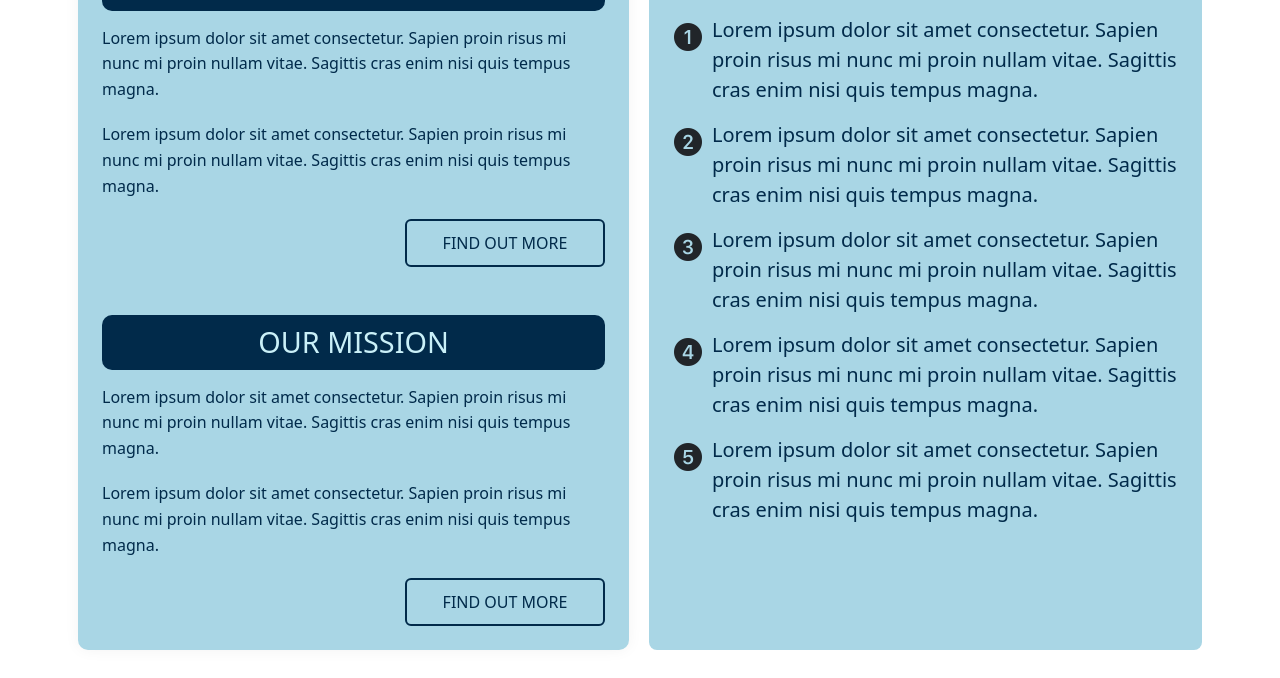
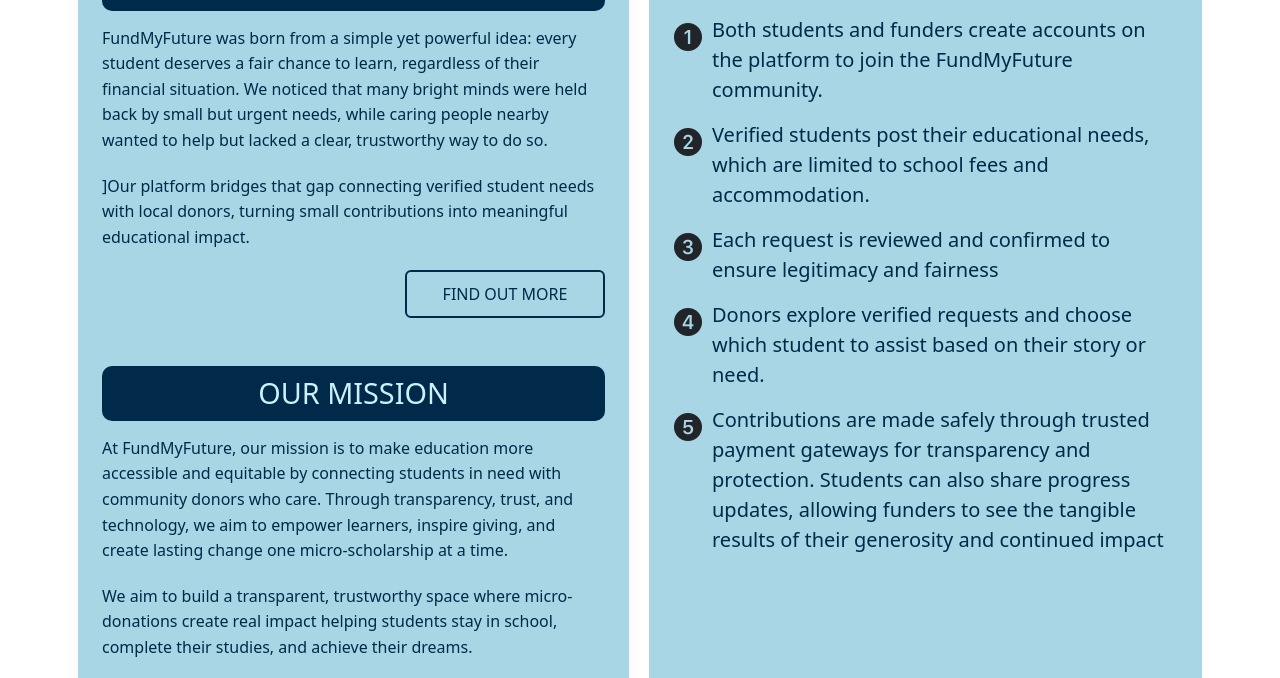
Before and after one commit to mignon-rossouw/IT-PROJECT, a website: page public/index.html in a window 1280 px wide. Shown: the part 1142-1820 px from the top of the page. Drawn offline with nearby package versions, Linux system fonts and the light colour scheme.

Commit message:
Update index.html
index.html website write-ups

```diff
--- a/public/index.html
+++ b/public/index.html
@@ -432,11 +432,11 @@
     <div class="col-sm p-4 custom-section">
       <h4 class="section-title text-center"> OUR STORY </h4>
         <p class="section-content">
-          Lorem ipsum dolor sit amet consectetur. Sapien proin risus mi nunc mi proin nullam vitae. Sagittis cras enim nisi quis tempus magna.
+          FundMyFuture was born from a simple yet powerful idea: every student deserves a fair chance to learn, regardless of their financial situation. We noticed that many bright minds were held back by small but urgent needs, while caring people nearby wanted to help but lacked a clear, trustworthy way to do so.
         </p>
 
       <p class="section-content">
-        Lorem ipsum dolor sit amet consectetur. Sapien proin risus mi nunc mi proin nullam vitae. Sagittis cras enim nisi quis tempus magna.
+  ]Our platform bridges that gap connecting verified student needs with local donors, turning small contributions into meaningful educational impact.
       </p>
         <a href="about.html" style="float: right;">
           <button type="button" class="btn btn-outline-primary section-button">
@@ -449,11 +449,12 @@
 <!-- Our Mission -->
       <h4 class="section-title text-center"> OUR MISSION </h4>
         <p class="section-content">
-          Lorem ipsum dolor sit amet consectetur. Sapien proin risus mi nunc mi proin nullam vitae. Sagittis cras enim nisi quis tempus magna.
+
+At FundMyFuture, our mission is to make education more accessible and equitable by connecting students in need with community donors who care. Through transparency, trust, and technology, we aim to empower learners, inspire giving, and create lasting change one micro-scholarship at a time.
         </p>
 
         <p class="section-content">
-          Lorem ipsum dolor sit amet consectetur. Sapien proin risus mi nunc mi proin nullam vitae. Sagittis cras enim nisi quis tempus magna.
+          We aim to build a transparent, trustworthy space where micro-donations create real impact helping students stay in school, complete their studies, and achieve their dreams.
         </p>
         <a href="about.html" style="float: right;">
           <button type="button" class="btn btn-outline-primary section-button">
@@ -468,27 +469,27 @@
 
       <div class="step">
         <i class="bi bi-1-circle-fill fs-3"></i>
-        <span> Lorem ipsum dolor sit amet consectetur. Sapien proin risus mi nunc mi proin nullam vitae. Sagittis cras enim nisi quis tempus magna.  </span>
+        <span> Both students and funders create accounts on the platform to join the FundMyFuture community.  </span>
       </div>
 
       <div class="step">
         <i class="bi bi-2-circle-fill fs-3"></i>
-        <span>Lorem ipsum dolor sit amet consectetur. Sapien proin risus mi nunc mi proin nullam vitae. Sagittis cras enim nisi quis tempus magna. </span>
+        <span> Verified students post their educational needs, which are limited to school fees and accommodation. </span>
       </div>
 
       <div class="step">
         <i class="bi bi-3-circle-fill fs-3"></i>
-        <span>Lorem ipsum dolor sit amet consectetur. Sapien proin risus mi nunc mi proin nullam vitae. Sagittis cras enim nisi quis tempus magna. </span>
+        <span> Each request is reviewed and confirmed to ensure legitimacy and fairness </span>
       </div>
 
       <div class="step">
         <i class="bi bi-4-circle-fill fs-3"></i>
-        <span>Lorem ipsum dolor sit amet consectetur. Sapien proin risus mi nunc mi proin nullam vitae. Sagittis cras enim nisi quis tempus magna. </span>
+        <span>  Donors explore verified requests and choose which student to assist based on their story or need. </span>
       </div>
 
       <div class="step">
         <i class="bi bi-5-circle-fill fs-3"></i>
-        <span>Lorem ipsum dolor sit amet consectetur. Sapien proin risus mi nunc mi proin nullam vitae. Sagittis cras enim nisi quis tempus magna. </span>
+        <span> Contributions are made safely through trusted payment gateways for transparency and protection. Students can also share progress updates, allowing funders to see the tangible results of their generosity and continued impact </span>
       </div>
 
     </div>
@@ -630,10 +631,10 @@
 </div>
 
 
-<!-- Sucess Stories -->
+<!-- Success Stories -->
  <div class="container mt-4">
  <!-- Title -->
-  <h2 class="section-title text-center">Sucess Stories</h2>
+  <h2 class="section-title text-center">Success Stories</h2>
 
   <!-- Cards -->
   <div class="container card-container">
@@ -645,7 +646,7 @@
           </div>
           <div class="card-body">
             <h5 class="sucess-title card-title"><b>Sucess Story Title</b></h5>
-            <p class="card-text">Lorem ipsum dolor sit amet consectetur. Sapien proin risus mi nunc mi proin nullam vitae. Sagittis cras enim nisi quis tempus magna. </p>
+            <p class="card-text"> Amy, a first-year engineering student, struggled to keep up with tuition payments. After sharing her story on FundMyFuture, she received full support for her outstanding school fees within two weeks. With the help of generous donors, Amy stayed in school and is now thriving academically. </p>
           </div>
         </div>
       </div>
@@ -656,7 +657,7 @@
           </div>
           <div class="card-body">
             <h5 class="card-title"><b>Sucess Story Title</b></h5>
-            <p class="card-text">Lorem ipsum dolor sit amet consectetur. Sapien proin risus mi nunc mi proin nullam vitae. Sagittis cras enim nisi quis tempus magna. </p>
+            <p class="card-text"> Thandi, a final-year education student, was at risk of missing her last semester due to unpaid accommodation fees. Through FundMyFuture, local donors came together to cover her housing costs. Today, Thandi has graduated and now tutors learners in her community. </p>
           </div>
         </div>
       </div>
@@ -667,7 +668,8 @@
           </div>
           <div class="card-body">
             <h5 class="card-title"><b>Sucess Story Title</b></h5>
-            <p class="card-text">Lorem ipsum dolor sit amet consectetur. Sapien proin risus mi nunc mi proin nullam vitae. Sagittis cras enim nisi quis tempus magna. </p>
+            <p class="card-text">
+Sacha, an accounting student in her final year, faced the risk of not completing her studies due to unpaid school fees. Through FundMyFuture, she received the financial support she needed to graduate. Today, Sacha works at a respected accounting firm and proudly gives back by helping other students who are in the same position she once was in. </p>
           </div>
         </div>
       </div>
@@ -722,7 +724,7 @@
           <li><a href="campaign.html">Campaigns</a></li>
           <li><a href="story.html">Stories</a></li>
           <li><a href="about.html">About</a></li>
-          <li><a href="contact.html">Contact us</a></li>
+
         </ul>
       </div>
 
@@ -730,7 +732,7 @@
       <div class="col-6 col-md-3 mb-4">
         <h6 class="fw-bold">Company</h6>
         <ul class="list-unstyled">
-          <li><a href="blog.html">Blog</a></li>
+       <li><a href="contact.html">Contact us</a></li>
           <li><a href="faq.html">FAQ’s</a></li>
         </ul>
       </div>
```
